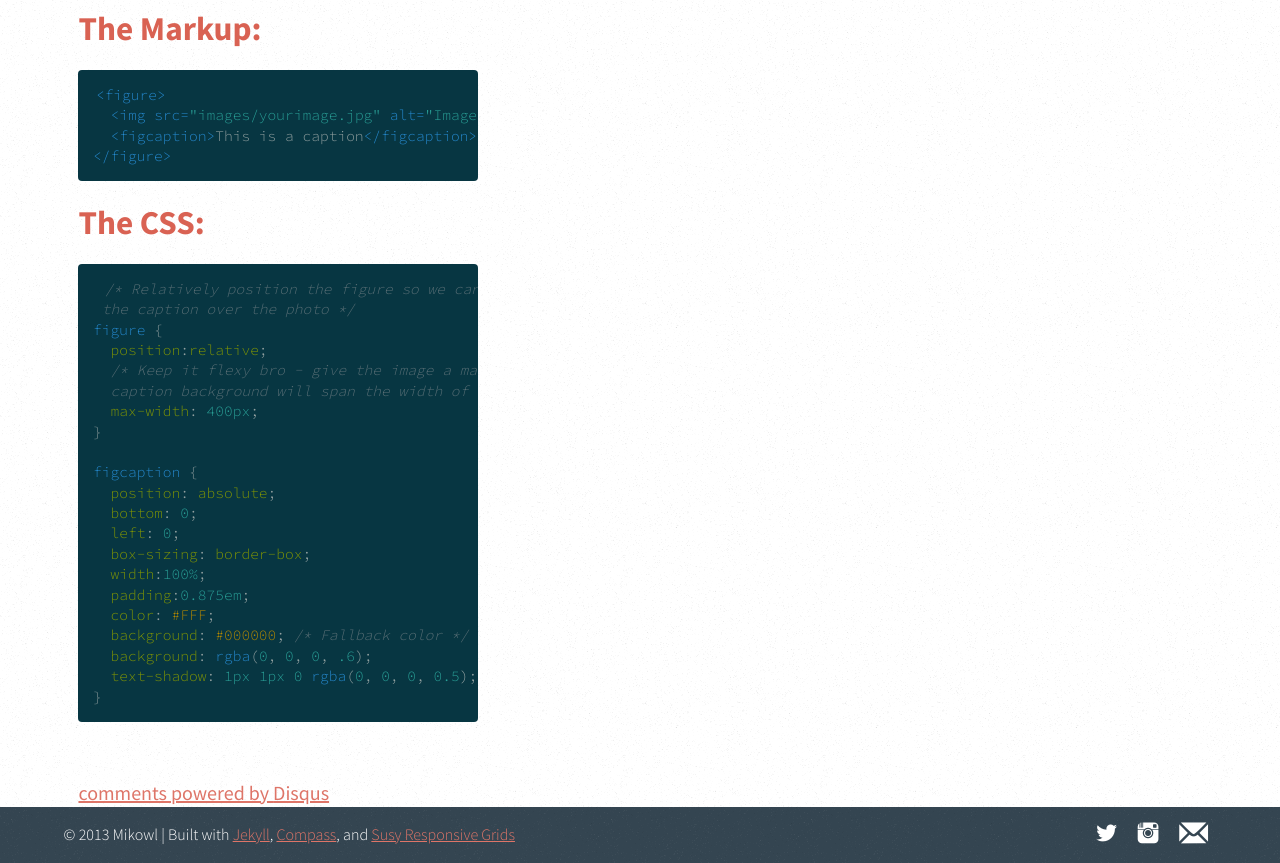
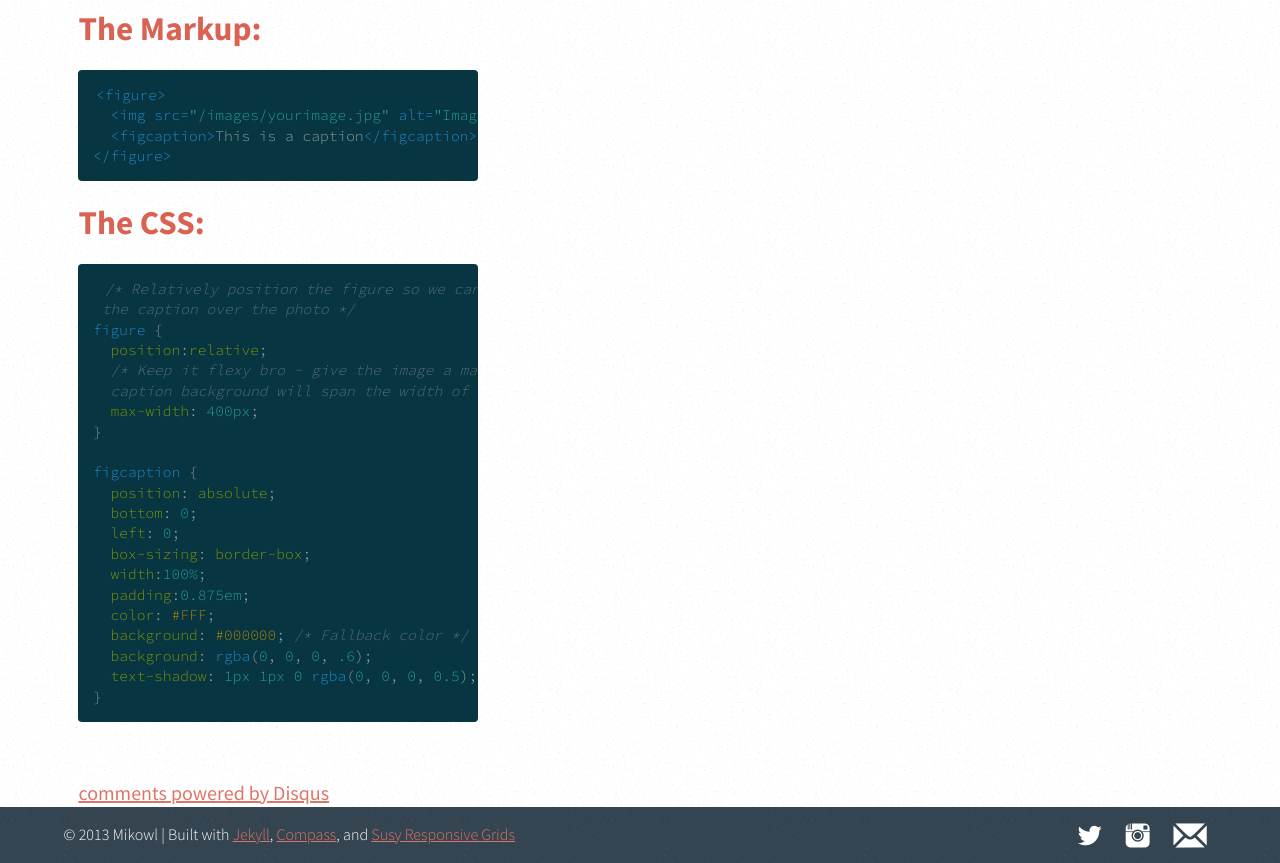
Before and after one commit to mikowl/jekyll-mikowl, a Jekyll site: the page built from _posts/2013-05-18-fun-with-figure-figcaption-elements.markdown, in a window 1280 px wide. Shown: the part 1243-2106 px from the top of the page. Built offline with Jekyll 4.4.1, drawn with Linux system fonts in a browser that asks for light colours; nearby versions of some CDN libraries; Markdown is read by kramdown in place of the engine named in the settings; comment, search, counter and statistics services are not loaded.

Commit message:
Minor revision

```diff
--- a/_layouts/default.html
+++ b/_layouts/default.html
@@ -4,12 +4,12 @@
         <meta charset="utf-8">
         <meta http-equiv="X-UA-Compatible" content="IE=edge,chrome=1">
         <title>{{site.name}} | {{ page.title }}</title>
+        <meta name="description" content="Front end web design and development blog">
         <meta name="viewport" content="width=device-width, initial-scale=1">
         <link rel="alternate" type="application/atom+xml" href="atom.xml">
-        <link href='http://fonts.googleapis.com/css?family=Source+Sans+Pro:300,400,700,400italic' rel='stylesheet' type='text/css'>
-        <link href='http://fonts.googleapis.com/css?family=Source+Code+Pro:300' rel='stylesheet' type='text/css'>
-        <link href='http://fonts.googleapis.com/css?family=PT+Serif:400,400italic' rel='stylesheet' type='text/css'>
+        <link href='http://fonts.googleapis.com/css?family=Source+Sans+Pro:300,400,700|Source+Code+Pro:300|PT+Serif:400,400italic' rel='stylesheet' type='text/css'>
         <link href="/css/screen.css" media="screen, projection" rel="stylesheet" type="text/css">
+        <!--[if lt IE 9]><script src="http://html5shim.googlecode.com/svn/trunk/html5.js"></script><![endif]-->
         {% if page.style %}
          <style type="text/css">
              {{ page.style }}
@@ -19,7 +19,6 @@
     <body{% if page.page-class %} class="{{ page.page-class }}"{% endif %}>
 
         {% include header.html %}
-
         <section class="content">
             <div class="container">
               <div class="main-content">
--- a/_posts/2013-05-18-fun-with-figure-figcaption-elements.markdown
+++ b/_posts/2013-05-18-fun-with-figure-figcaption-elements.markdown
@@ -41,7 +41,7 @@
 
 {% highlight html %}
 <figure>
-  <img src="images/yourimage.jpg" alt="Image description">
+  <img src="/images/yourimage.jpg" alt="Image description">
   <figcaption>This is a caption</figcaption>
 </figure>
 {% endhighlight %}
--- a/_scss/_main.scss
+++ b/_scss/_main.scss
@@ -324,14 +324,18 @@
 footer {
   color: #FFF;
   font-weight:300;
+  padding-bottom:1em;
 }
 
 .smedia {
-  font-size:1.3em;
+  font-size:1.5em;
   margin-top:14px;
   a {
     color:#FFF;
     margin:0 0.4em;
     text-decoration: none;
+    &:hover {
+      color: $tertiarycolor;
+    }
   }
 }
--- a/_scss/_sidebar.scss
+++ b/_scss/_sidebar.scss
@@ -31,7 +31,7 @@
     @include transition(all 300ms ease-in-out);
     @include border-radius(0 4px 4px 0);
     &:hover{
-      background:lighten($quaternarycolor, 16);
+      background:lighten($quaternarycolor, 20);
     }
   }
 }
--- a/atom.xml
+++ b/atom.xml
@@ -5,7 +5,7 @@
 <feed xmlns="http://www.w3.org/2005/Atom">
 
  <title>Mikowl | Web Design & Development</title>
- <link href="http://mikowl.com/feed.xml" rel="self"/>
+ <link href="http://mikowl.com/atom.xml" rel="self"/>
  <link href="http://mikowl.com/"/>
  <updated>{{ site.time | date_to_xmlschema }}</updated>
  <id>http://mikowl.com/</id>
--- a/index.html
+++ b/index.html
@@ -1,6 +1,5 @@
 ---
 layout: default
-title: Web Design & Development
 page-class: home
 ---
 
```
Also changed, not shown: css/screen.css, favicon.ico (added).
